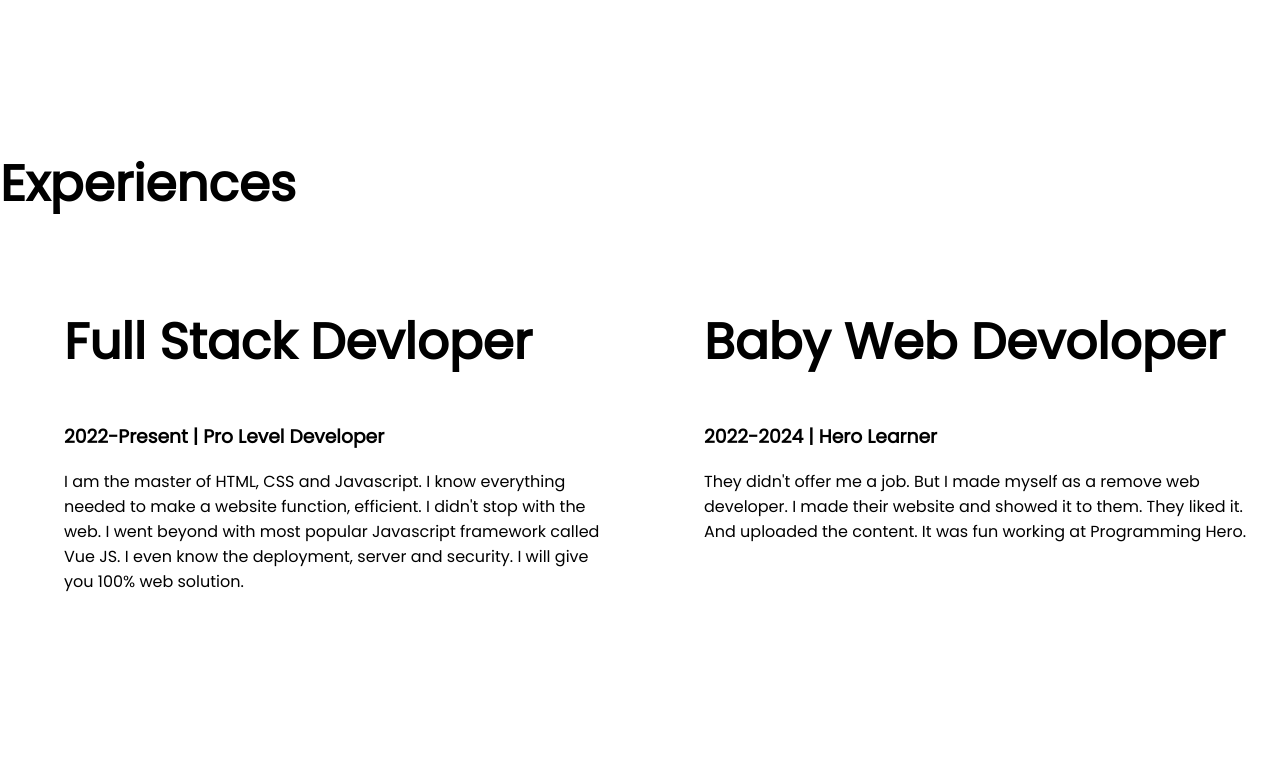
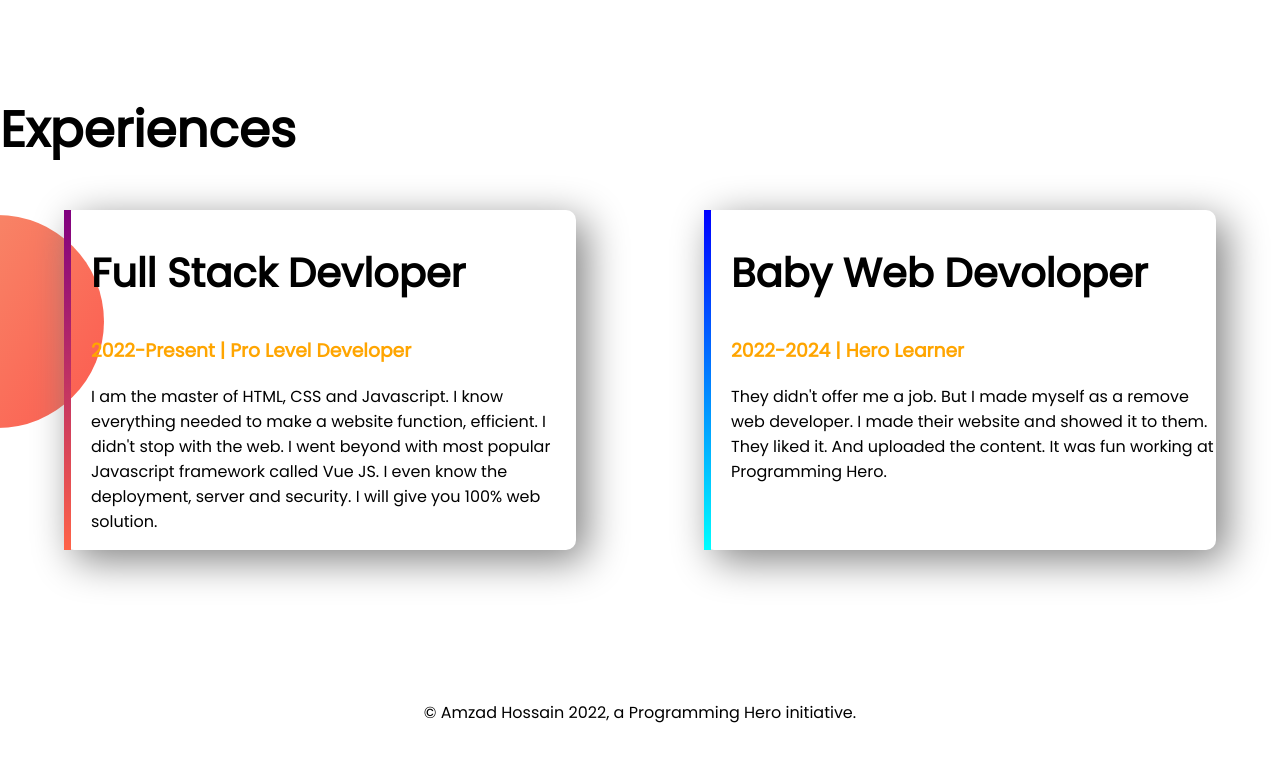
Before and after one commit to amzad10/developer-portfolio, a plain HTML site: page index.html in a window 1280 px wide. Shown: the part 1121-1881 px from the top of the page. Drawn offline with Linux system fonts and the light colour scheme.

Commit message:
footer and experiences

```diff
--- a/index.html
+++ b/index.html
@@ -50,23 +50,26 @@
     <section class="Experiences-area">
         <h1>Experiences</h1>
         <div class="flexible-container">
-            <div class="half-width">
-                <h1>Full Stack Devloper</h1>
-                <h3>2022-Present | Pro Level Developer</h3>
+            <div id="full-stack-experience" class="Experience-item">
+                <h2>Full Stack Devloper</h2>
+                <h3 class="orange-color">2022-Present | Pro Level Developer</h3>
                 <p>I am the master of HTML, CSS and Javascript. I know everything needed to make a website function,
                     efficient. I didn't stop with the web. I went beyond with most popular Javascript framework called
                     Vue
                     JS. I even know the deployment, server and security. I will give you 100% web solution.</p>
             </div>
-            <div class="half-width">
-                <h1>Baby Web Devoloper</h1>
-                <h3>2022-2024 | Hero Learner</h3>
+            <div id="web-edv-experience" class="Experience-item">
+                <h2>Baby Web Devoloper</h2>
+                <h3 class="orange-color">2022-2024 | Hero Learner</h3>
                 <p>They didn't offer me a job. But I made myself as a remove web developer. I made their website and
                     showed
                     it to them. They liked it. And uploaded the content. It was fun working at Programming Hero.</p>
             </div>
         </div>
     </section>
+    <footer>
+        <p>© Amzad Hossain 2022, a Programming Hero initiative.</p>
+    </footer>
 </body>
 
 </html>
--- a/style.css
+++ b/style.css
@@ -4,6 +4,9 @@ body{
 }
 h1{
     font-size: 50px;
+}
+h2{
+    font-size: 40px;
 }
 .orange-color{
     color: orange;
@@ -15,7 +18,6 @@ h1{
 .half-width{
     width: 50%;
     padding-left: 5%;
-    padding-right: 2%;
 }
 .half-width img{
     width: 80%;
@@ -39,3 +41,32 @@ h1{
 
 
 }
+.Experiences-area{
+    background-image: url(images/exp-bg.png);
+    background-repeat: no-repeat;
+    background-position: left;
+}
+.Experience-item{
+    width: 40%;
+    margin-left: 5%;
+    margin-right: 5%;
+    padding-left: 20px;
+    border-radius: 10px;
+    box-shadow: 10px 10px 40px gray;
+
+
+}
+#web-edv-experience{
+    border-left: 7px solid;
+    border-image: linear-gradient(blue, cyan);
+    border-image-slice: 1;
+
+}
+#full-stack-experience{
+    border-left: 7px solid;
+    border-image: linear-gradient(purple,tomato);
+    border-image-slice: 1;
+}
+footer p {
+    text-align: center;
+}
```
Also changed, not shown: images/jhankar.png (deleted), images/jhankar2.png (deleted), 4 other files.
